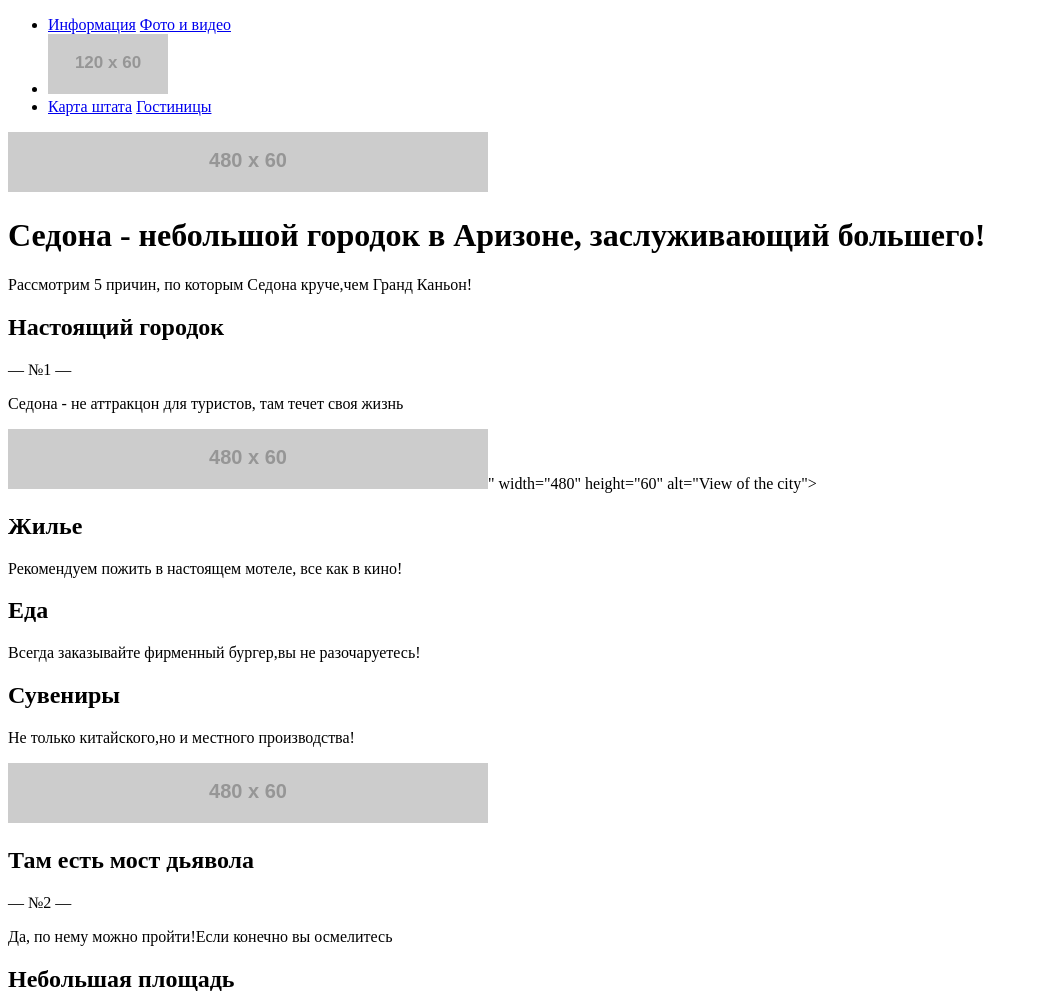
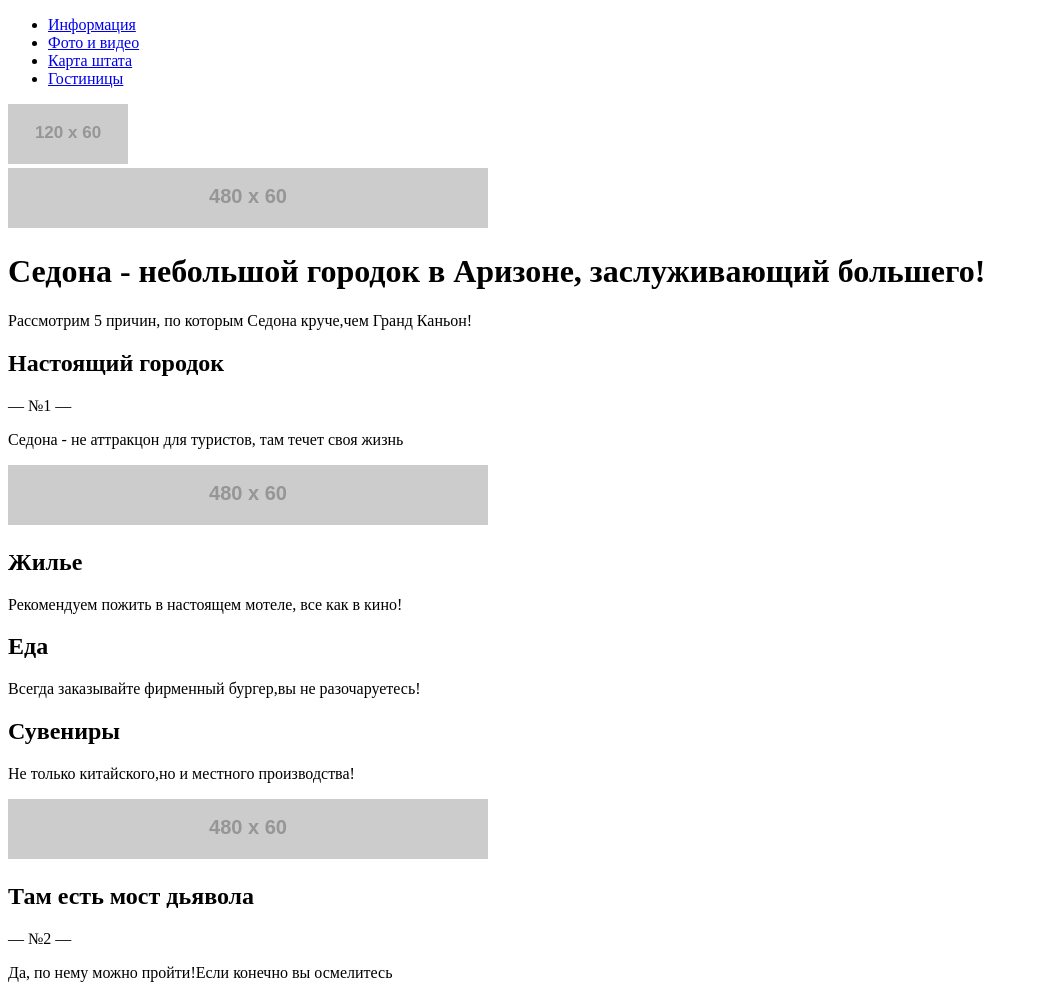
Before and after one commit to UtyuzhnikovD/292363-sedona, a plain HTML site: page index.html in a window 1280 px wide. Shown: the top 996 px of the page, without its empty margins (0-1038 px from the left). Drawn offline with Linux system fonts and the light colour scheme; placeholder pictures from the web are drawn by us.

Commit message:
доработка

```diff
--- a/index.html
+++ b/index.html
@@ -8,33 +8,31 @@
 	  <div class="container">
       <header>
         <nav class="main-navigation">
-          <ul class="">
-            <li class="navigation-left">
-              <a href="#">Информация</a>
-              <a href="#">Фото и видео</a></li>
-            <li class="logo"><img src="http://placehold.it/120x60"" width="120" height="60" alt="logo"></li>
-            <li class="navigation-right">
-              <a href="#">Карта штата</a>
-              <a href="#">Гостиницы</a></li>
+          <ul>
+            <li><a href="#">Информация</a></li>
+            <li><a href="#">Фото и видео</a></li>
+            <li><a href="#">Карта штата</a></li>
+            <li><a href="#">Гостиницы</a></li>
           </ul>
+          <a href="index.html"><img src="http://placehold.it/120x60" width="120" height="60"
+          alt="logo"></a>
         </nav>
       </header>
 	  </div>
 	  <main>
       <div class="promo">
-        <img src="http://placehold.it/480x60"" alt="Welcome to the gorgeous Sedona!Because the Grand Canyon sucks">
+        <img src="http://placehold.it/480x60" alt="Welcome to the gorgeous Sedona!Because the Grand Canyon sucks">
         <h1>Седона - небольшой городок в Аризоне, заслуживающий большего!</h1>
         <p>Рассмотрим 5 причин, по которым Седона круче,чем Гранд Каньон!</p>
       </div>
       <div class="reason">
-        <div class="description">
         <div class="block">
           <h2>Настоящий городок</h2>
           <div>— №1 —</div>
           <p>Седона - не аттракцон для туристов, там течет своя жизнь</p>
         </div>
         <div class="block">
-            <img class="pic" src="http://placehold.it/480x60">" width="480" height="60" alt="View of the city">
+          <img class="pic" src="http://placehold.it/480x60" width="480" height="60" alt="View of the city">
         </div>
       </div>
       <div class="features">
@@ -51,10 +49,11 @@
           <p>Не только китайского,но и местного производства!</p>
         </div>
       </div>
+      <div class="reason">
+        <div class="block">
+          <img class="pic" src="http://placehold.it/480x60" width="480" height="60" alt="Devil's bridge">
         </div>
-      <div class="reason">
-        <div class="description">
-          <img class="pic" src="http://placehold.it/480x60" width="480" height="60" alt="Devil's bridge">
+        <div class="block">
           <h2>Там есть мост дьявола</h2>
           <div>— №2 —</div>
           <p>Да, по нему можно пройти!Если конечно вы осмелитесь</p>
@@ -102,7 +101,7 @@
             </div>
             <div class="form-row">
               <label for="adult">взрослые:</label>
-              <div class="input">
+              <div class="column">
                 <button type="button" class="icon-minus"></button>
                 <input type="text" value="2" id="adult">
                 <button type="button" class="icon-plus"></button>
@@ -110,7 +109,7 @@
             </div>
             <div class="form-row">
               <label for="children">дети:</label>
-              <div class="input">
+              <div class="column">
                 <button type="button" class="icon-minus"></button>
                 <input type="text" value="0" id="children">
                 <button type="button" class="icon-plus"></button>
@@ -124,21 +123,17 @@
         </div>
       </div>
     </main>
-    <footer class="main-footer">
+    <footer>
       <div class="container">
-        <div class="footer-social">
-          <div class="social-main-contact">
         <a href="#">#visitsedona</a>
-          </div>
         <div class="social-btn">
           <a class="btn-twitter" href="#"></a>
           <a class="btn-facebook" href="#"></a>
           <a class="btn-youtube" href="#"></a>
         </div>
       </div>
-        <div class="footer-copyright">
+      <div class="author">
         <p>website by <a class="website-logo" href="#"></a></p>
-        </div>
       </div>
     </footer>
   </body>
```
Lines whose indentation alone changed are shown as unchanged.
